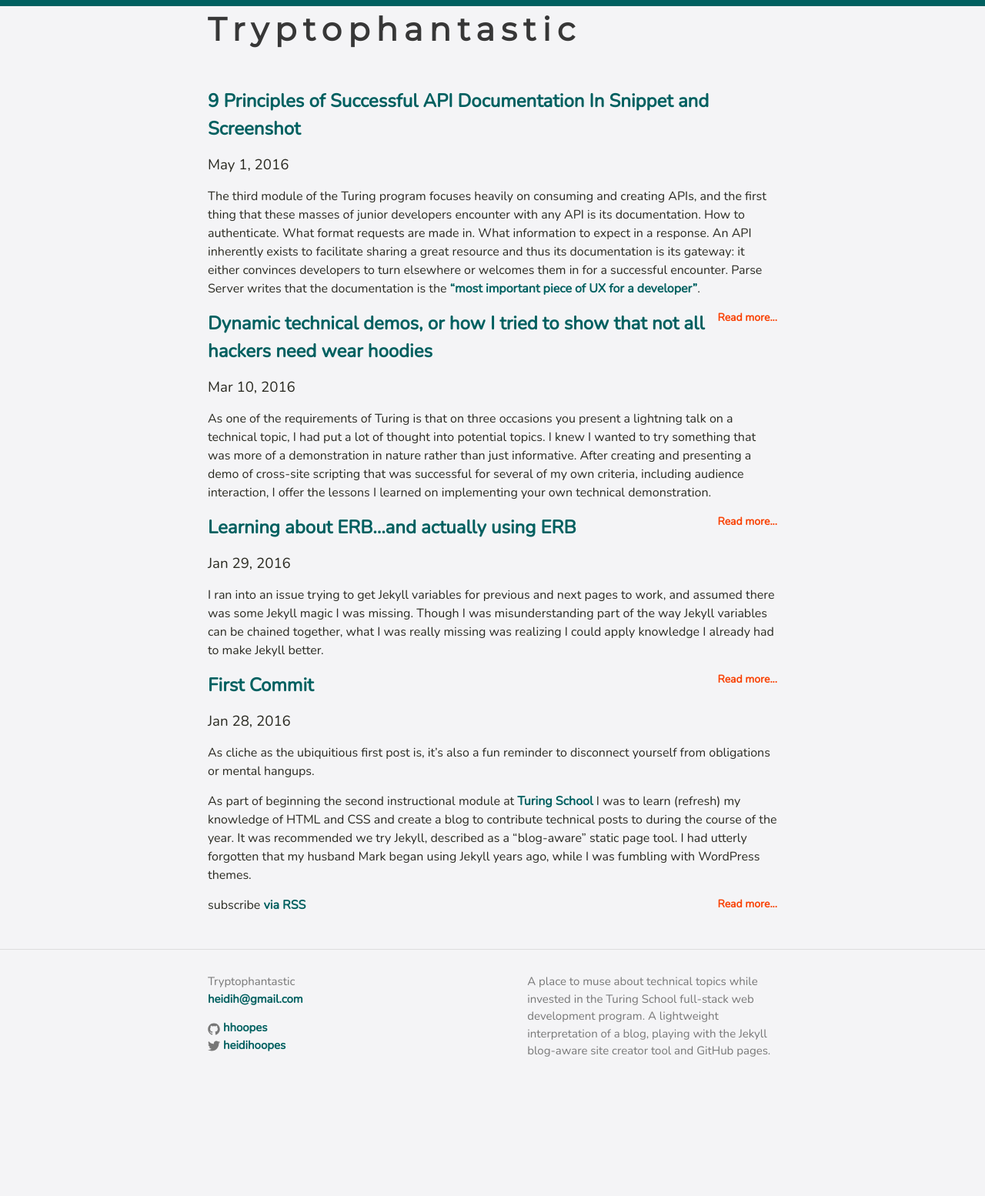
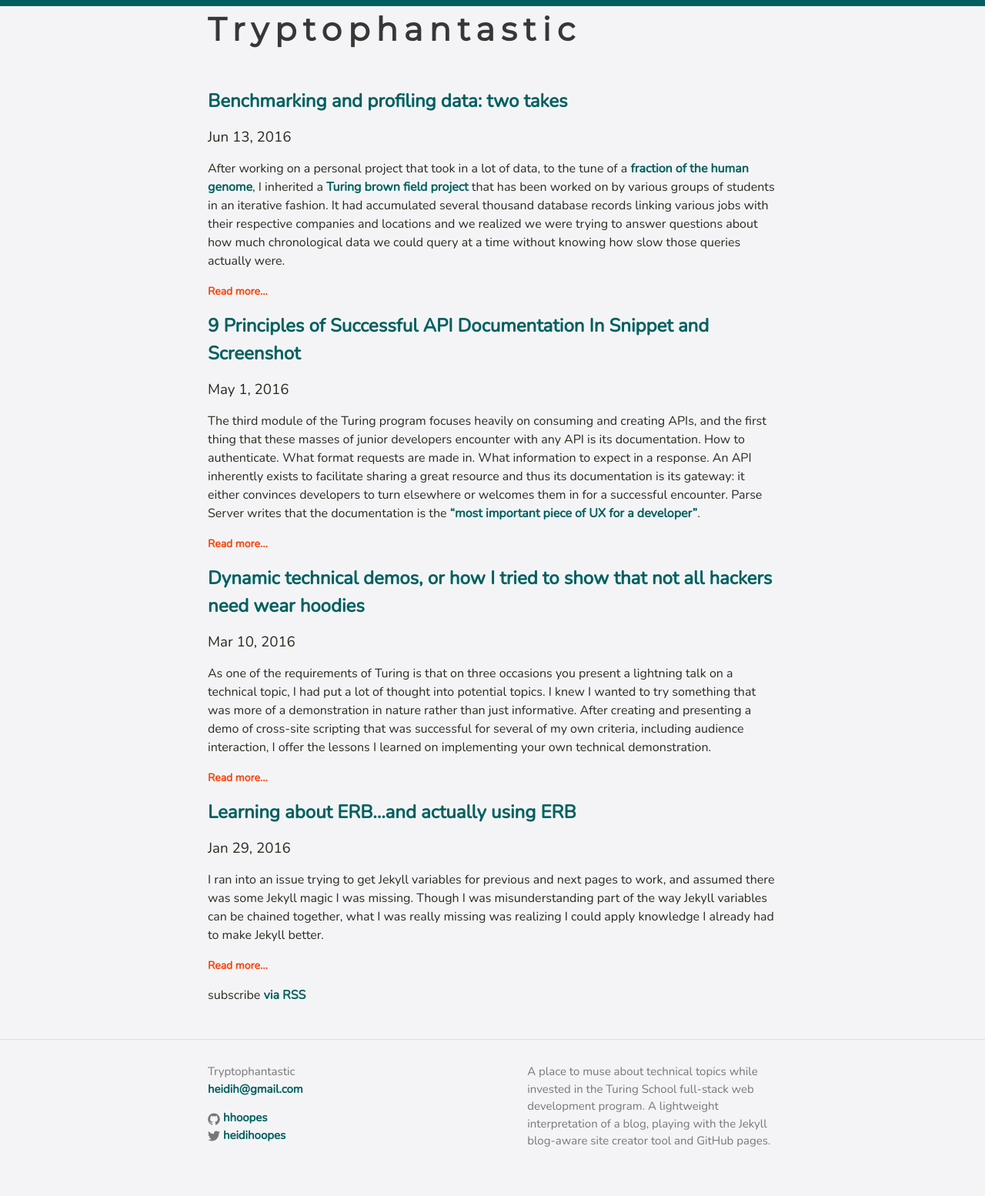
Before and after one commit to hhoopes/hhoopes.github.io, a Jekyll site: the page built from index.html, in a window 1280 px wide. Shown: the whole page at 77% size. Built offline with Jekyll 4.4.1, drawn with Linux system fonts in a browser that asks for light colours; the list of posts is cut into pages by our own code; before the commit the page ends 1437 px from its top, so only the background shows below that; some of the changed lines change nothing that is shown.

Commit message:
Add profiling and benchmarking

````diff
--- /dev/null
+++ b/_posts/2016-06-13-benchmarking-data-in-rails.md
@@ -0,0 +1,62 @@
+---
+layout: post
+title: "Benchmarking and profiling data: two takes"
+date: "2016-06-13 10:54:46"
+excerpt_separator: <!--more-->
+---
+
+After working on a personal project that took in a lot of data, to the tune of a [fraction of the human genome](https://github.com/hhoopes/genome_match_maker), I inherited a [Turing brown field project](https://github.com/LookingForMe/lookingfor) that has been worked on by various groups of students in an iterative fashion. It had accumulated several thousand database records linking various jobs with their respective companies and locations and we realized we were trying to answer questions about how much chronological data we could query at a time without knowing how slow those queries actually were.
+
+<!--more-->
+
+Enter benchmarking and profiling performance data. While benchmarking could be described as simple speed (or memory) measurements, profiling compares these measurements in the context of a typical user flow, pointing to where bottlenecks might be and thus allows a developer to *prioritize* rather than *micro-optimize*.
+
+Should our API serve one month of data? Two months? We were asking questions in the wrong order. So one of my first tasks on this team became researching how we might profile our web app. We did have [New Relic](https://newrelic.com/) set up and I spent some time that and [Skylight](https://www.skylight.io/), other people have written about the distinction, and I'd rather dig into some code! I'll show you a variant on Rails performance testing that I tried, as well as what I eventually opted to use, a rake task in combination with logging to generate data in development.
+
+With the release of Rails 4, performance testing was moved to the gem [perftest](https://github.com/rails/rails-perftest). By default, `perftest` gives you access to tests which can both benchmark and profile and tweaks a few config settings from the usual test environment, including caching. It simulates a production environment running against your test database.
+
+However, my orders from high, i.e., my instructor, were to run perf tests against a seeded database of ~20000 records. How could I possibly load so much data in a test environment, only to have it wiped each time I ran tests?
+
+## Solution 1: Rails perf tests in a custom environment
+
+The answer was, no, I couldn't fully simulate a production database in my normal test suite. My initial solution was to implement a custom testing environment, as detailed in [this blog post](http://tekin.co.uk/2014/09/performance-test-rails-against-real-data/).
+
+This strategy goes even further than perftest in reimplementing a production-styled environment, but instantiates a new one (call it the `benchmark environment`, if you will). This allows one to seed a database with massive amounts of data, use custom production-like environment variables, and keep all this contained.
+
+The steps of my implementation were:
+
+1. Config `database.yml` with a new setup. I pointed it at my development database.
+
+2. Add a new config file in `/config/environments` for your new environment. While this would depend on your production config, you would try to mirror that config closely.
+
+3. Set up the `perftest` config in a helper file
+
+4. Start writing performance tests! This should and will look almost like a feature test, other than you won't be asserting what's on the page, but you will be hitting endpoints of note and following your users' likely workflows through your app.
+
+5. Create a rake task. As the original blog post points out, this removes the db:test:prepare step that would otherwise reset your database.
+
+6. Run the tests and enjoy the data provided to you by `perftest`'s logging.
+
+While this was a decent solution and logical, I got my tests written and all my config set up, and as I attempted to debug why I seemingly was in the correct environment and database both, but didn't have my database data, I realized this solution was overly complex. It was taking a solution that was supposed to be standalone, and added another layer.
+
+## Solution 2: Use the tools we already have, but let's make more data
+
+While I realized there were numerous solutions to this problem, all probably useful and feasible, I turned to an instructor who had solved similar problems while at LivingSocial. He suggested I implement a rake task that automates hitting endpoints of my own definition, similar to how a performance test would be written.
+
+While I chose to seed a development database and hit that, you can conceive of other configs that would more closely approximate a production environment. I chose my solution primarily to allow teammates to test new queries before pushing to master.
+
+1. Use Capybara to describe a common user story, then log the data with Rails logger. Capybara can be used to just create a session. I then described common user stories:
+
+```session.all("h4").sample.click_link_or_button("View Listing")```
+
+2. Include benchmarking methods to log data automatically, and a rake task to randomly hit all my methods as much as I wanted it too.
+
+3. Create a whole lot of realistic data (or use real data) in a development database. Having now seeded two large databases, I have ideas on how to do this well, but that can be another blog post!
+
+4. Turn back to your profiling gems like New Relic. As much as I like their dashboard for deployed websites, installing the gem also gives access to an endpoint on your local app at `/newrelic`. While the visualizations are a little different, generating a lot of hits with my rake task also provided a lot of New Relic analytics while in development.
+
+![New Relic data view in development](/assets/newrelic_dev.png)
+
+Unfortunately, as our web app is still young, our crazier database queries remain to be written, so I don't have fun profiling I can do yet. However, having a means to monitor these queries ahead of time means that future developers can stay one step ahead and always know where their biggest performance expenses exist.
+
+Tomorrow I'll be headed to a local Ruby meetup where the speaker will be addressing this very topic, so I look forward to seeing what assumptions I got wrong... stay tuned.
--- a/_sass/_base.scss
+++ b/_sass/_base.scss
@@ -104,10 +104,10 @@ a {
         text-decoration: underline;
     }
 
-    &.more {
+    &.moreLink {
       color: #f94306;
       font-size: $small-font-size;
-      float: right;
+      padding-bottom: 5px;
     }
 
     &.next {
--- a/_sass/_layout.scss
+++ b/_sass/_layout.scss
@@ -179,10 +179,6 @@
 .post-list {
     margin-left: 0;
     list-style: none;
-
-    > li {
-        margin-bottom: $spacing-unit;
-    }
 }
 
 .post-meta {
--- a/index.html
+++ b/index.html
@@ -6,14 +6,15 @@ layout: default
 <div class="home">
 
   <h1 class="page-heading"></h1>
+    <section class="post-list">
+      {% for post in paginator.posts %}
+        <h2><a href="{{ post.url }}">{{ post.title }}</a></h2>
+          <h3>{{ post.date | date: "%b %-d, %Y" }} </h3>
+            <p>{{ post.excerpt }}
+            <p class="more"><a class="moreLink" href="{{ post.url }}">Read more...</a></p>
 
-    {% for post in paginator.posts %}
-      <h2><a href="{{ post.url }}">{{ post.title }}</a></h2>
-        <h3>{{ post.date | date: "%b %-d, %Y" }} </h3>
-          <p>{{ post.excerpt }}
-          <p><a class="more" href="{{ post.url }}">Read more...</a></p>
-
-    {% endfor %}
+      {% endfor %}
+    </section
 
   <p class="rss-subscribe">subscribe <a href="{{ "/feed.xml" | prepend: site.baseurl }}">via RSS</a></p>
 
````
Also changed, not shown: assets/newrelic_dev.png (added), 1 other file.
